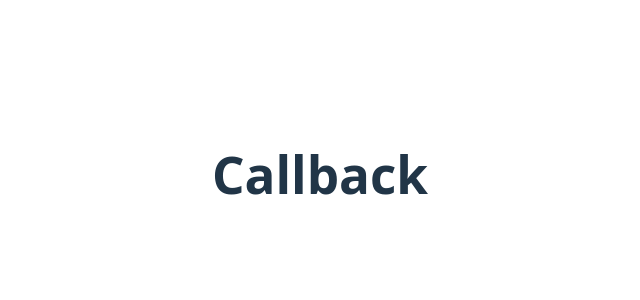
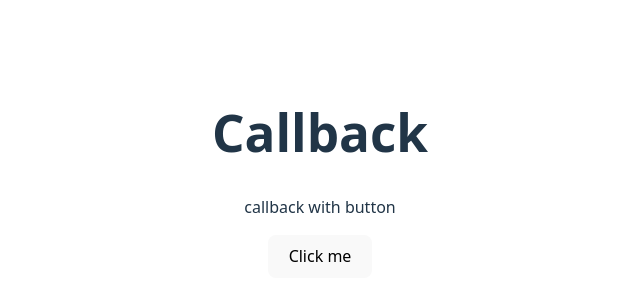
Before and after one commit to WonganiNyirenda18/my-learning-track, a React (Vite) app: page / in a window 1280 px wide. Shown: the part 226-526 px from the top of the page, without its empty margins (320-960 px from the left). Built offline with nearby package versions, Linux system fonts and the light colour scheme.

Commit message:
feat:synchronous callback

```diff
--- a/src/Features/Callback.jsx
+++ b/src/Features/Callback.jsx
@@ -13,18 +13,30 @@ export default function Callback() {
 
     greet("John", sayHie);*/
 
+    /*callbakcs in javascript
+
     console.log("start")
 
     setTimeout(() => {
         console.log("2 seconds passed")
     }, 2000)
 
-    console.log("end")
+    console.log("end")*/
+
+    //Synchronous callback
+
+    function handleClick() {
+        console.log("Button clicked");
+    }
 
     return (
         <div>
             <h1>Callback</h1>
 
+            <p>callback with button</p>
+
+            <button onClick={handleClick}>Click me</button>
+
         </div>
     );
 }
```
